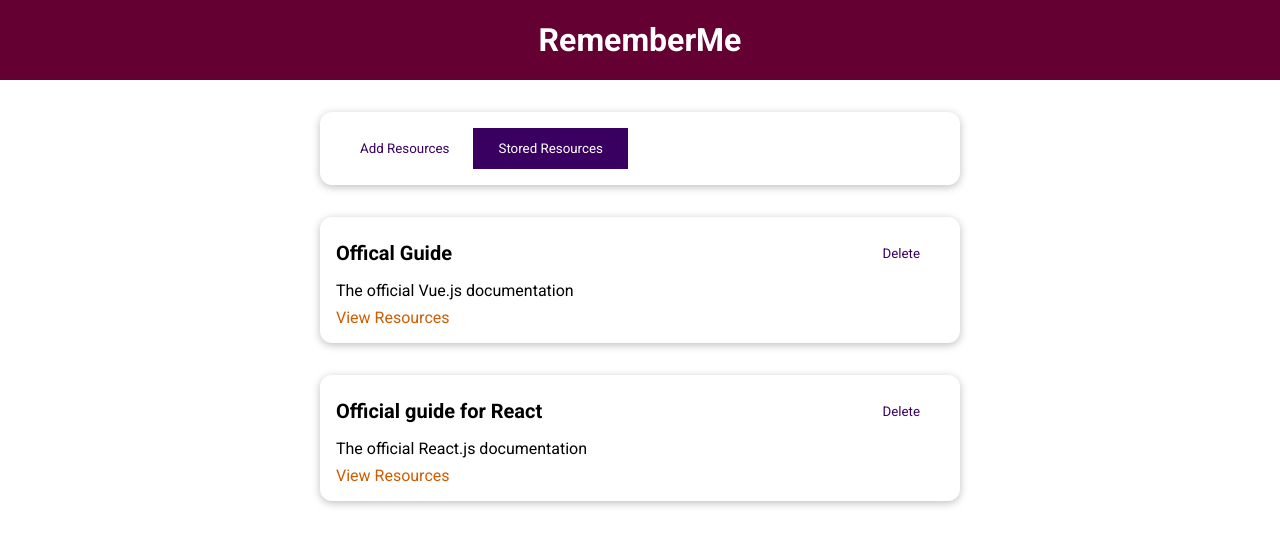
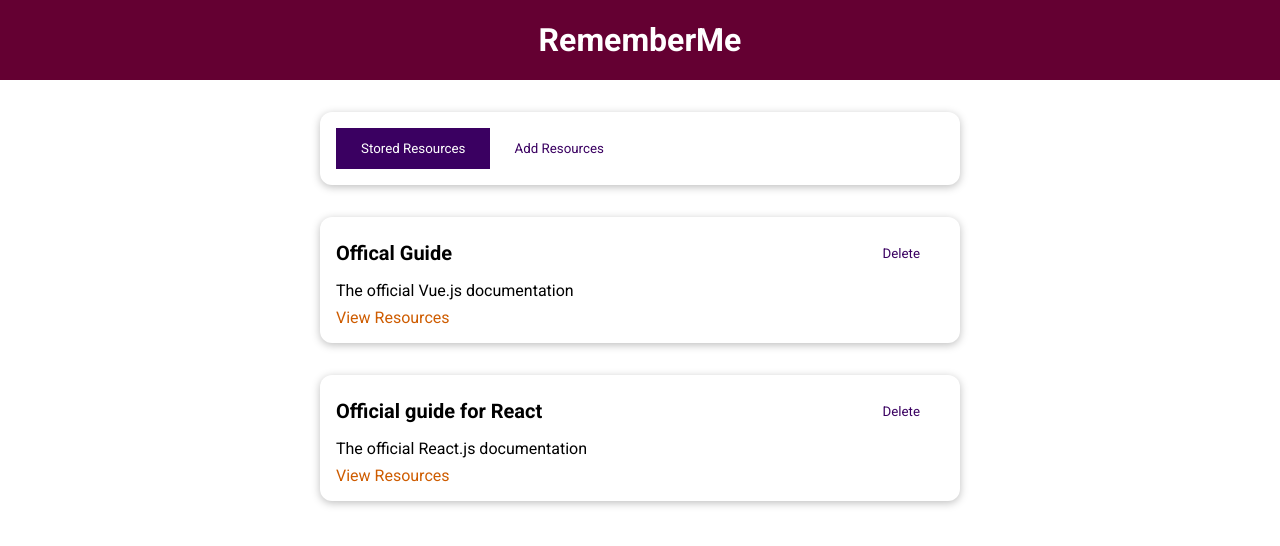
Before and after one commit to acharayaP03/Remember-me, a Vue app: page / in a window 1280 px wide. Shown: the top 546 px of the page. Built offline with nearby package versions, Linux system fonts and the light colour scheme.

Commit message:
Moving all logic to computed props

```diff
--- a/src/components/LearningResources/TheResources.vue
+++ b/src/components/LearningResources/TheResources.vue
@@ -1,15 +1,11 @@
 <template>
   <div>
     <base-card>
-      <base-button
-        @click="setSelectedComponent('add-resources')"
-        :mode="selectedComponenet === 'add-resources' ? null : 'flat'"
+      <base-button @click="setSelectedComponent('stored-resources')" :mode="storedResourcesMode"
+        >Stored Resources</base-button
+      >
+      <base-button @click="setSelectedComponent('add-resources')" :mode="addResourcesMode"
         >Add Resources</base-button
-      >
-      <base-button
-        @click="setSelectedComponent('stored-resources')"
-        :mode="selectedComponenet === 'stored-resources' ? null : 'flat'"
-        >Stored Resources</base-button
       >
     </base-card>
     <component :is="selectedComponenet"></component>
@@ -43,13 +39,21 @@ export default {
       ],
     };
   },
+  computed: {
+    storedResourcesMode() {
+      return this.selectedComponenet === "stored-resources" ? null : "flat";
+    },
+    addResourcesMode() {
+      return this.selectedComponenet === "add-resources" ? null : "flat";
+    },
+  },
   provide() {
     return {
       resources: this.storedResources,
     };
   },
   methods: {
-    setSelectedResources(element) {
+    setSelectedComponent(element) {
       this.selectedComponenet = element;
     },
   },
```
